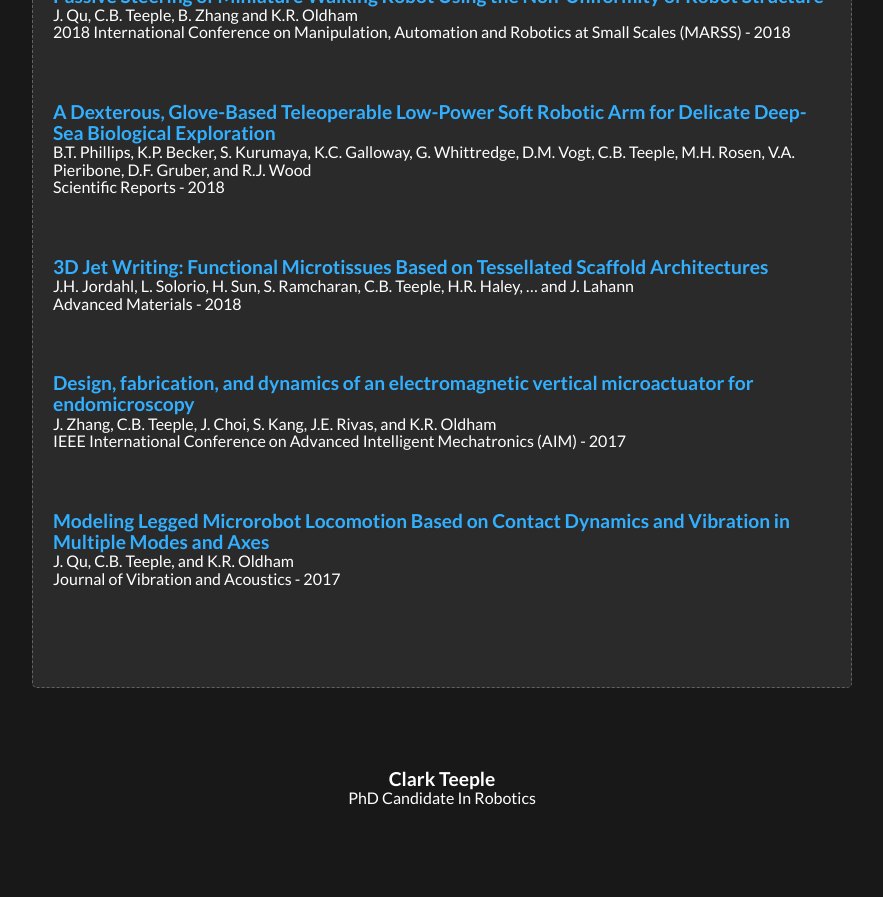
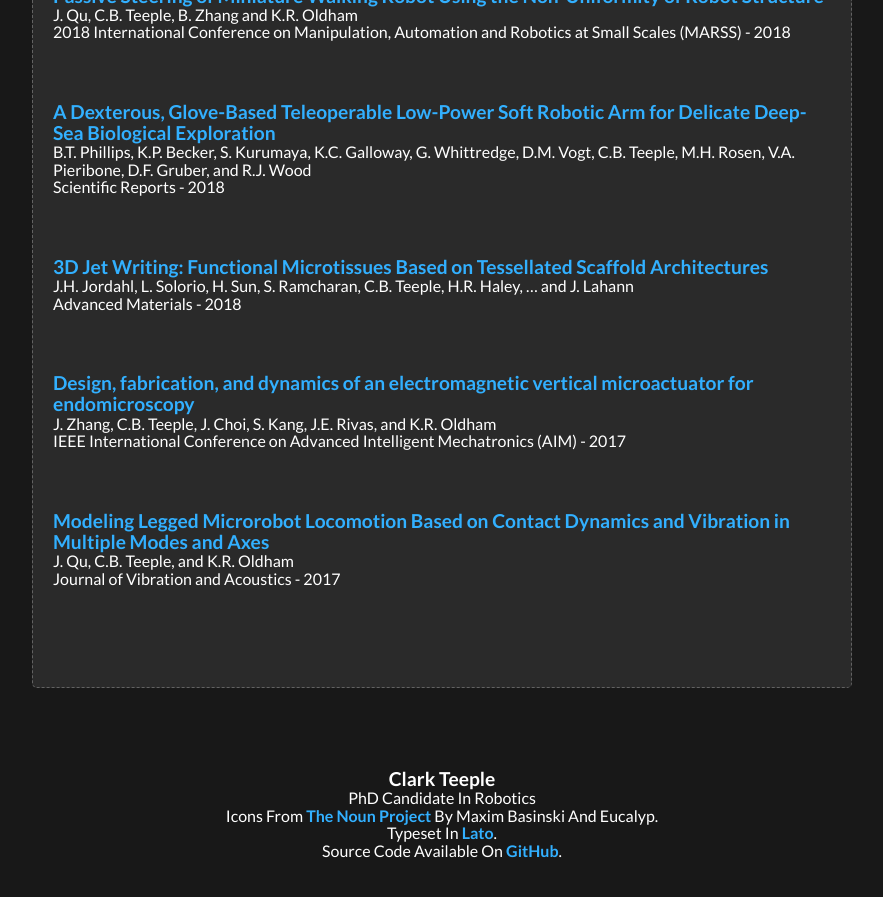
Before and after one commit to cbteeple/cbteeple.github.io, a Jekyll site: the page built from index.html, in a window 1280 px wide and 900 px high, scrolled down 2429 px. Shown: the top 897 px of the window, without its empty margins (198-1081 px from the left). Built offline with Jekyll 4.4.1, drawn with Linux system fonts in a browser that asks for light colours; before the commit the page ends 3276 px from its top, so only the background shows below that.

Commit message:
Update footer.html

```diff
--- a/_includes/footer.html
+++ b/_includes/footer.html
@@ -1,4 +1,10 @@
 <footer class="footer">
     <p class="footer__title">{{ site.name }}</p>
     <p class="footer__subtitle">{{ site.job }}</p>
+    <div class="footer__subtitle">
+    	<p> Icons from <a href="https://thenounproject.com">The Noun Project</a> by Maxim Basinski and Eucalyp.
+    	</p>
+    	<p> Typeset in <a href="https://fonts.google.com/specimen/Lato">Lato</a>.
+    	</p>
+    	<p> Source code available on <a href="https://github.com/cbteeple/cbteeple.github.io">GitHub</a>. </p>
 </footer>
```
